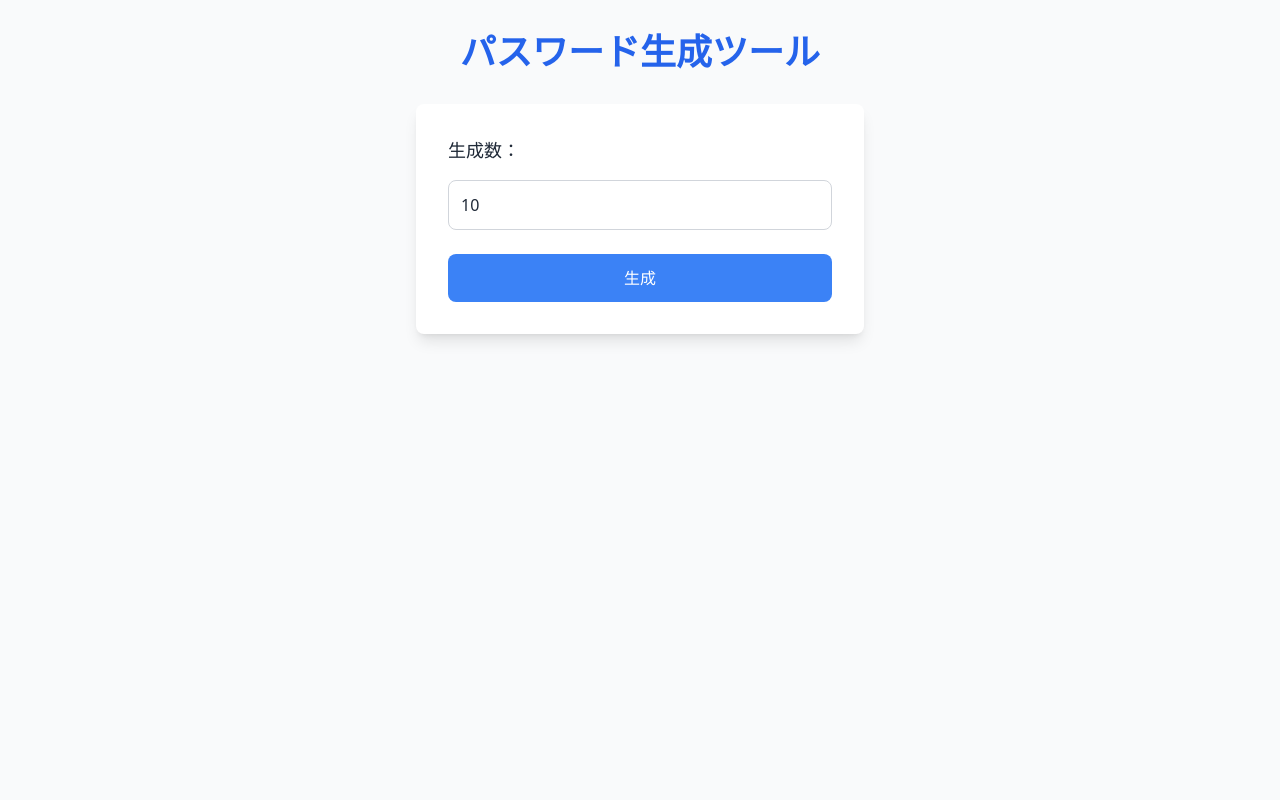
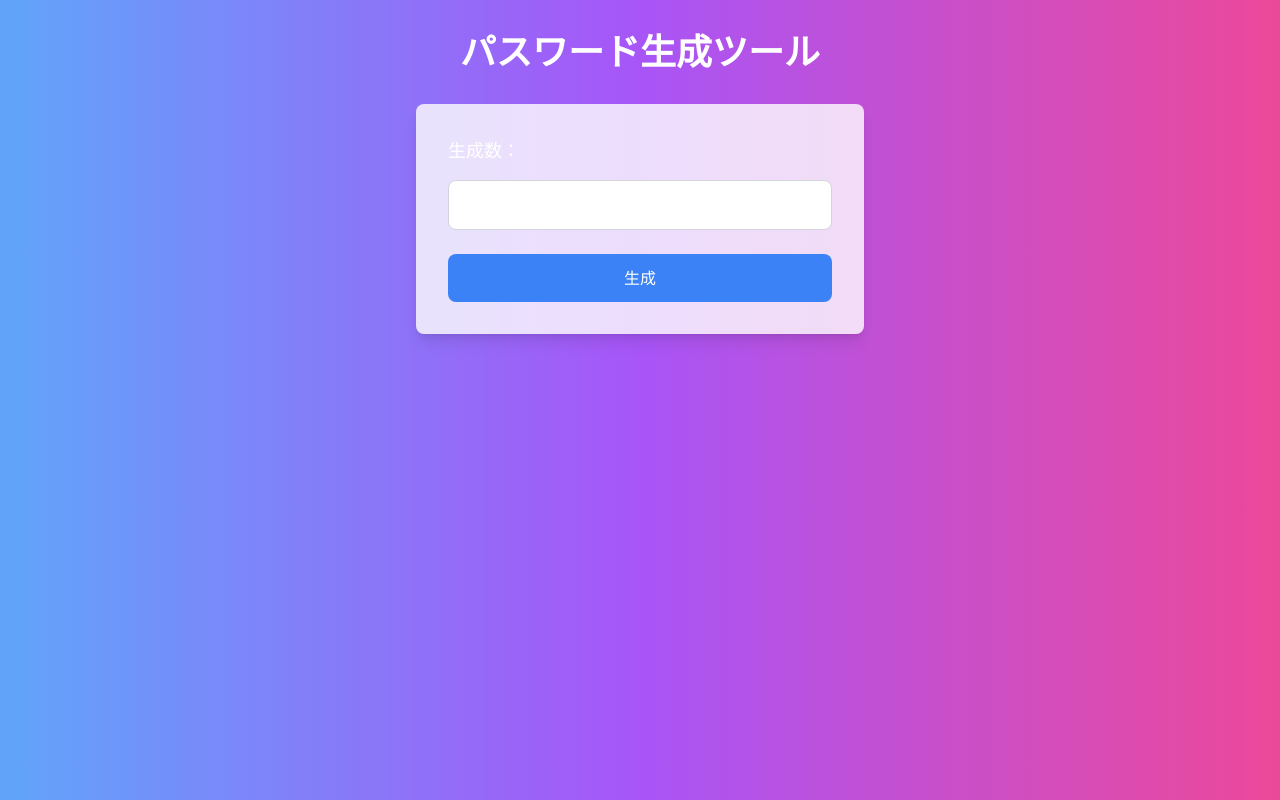
Before and after one commit to KIYOHA-RU/password-generator, a Flask app: page / in a window 1280 px wide. Run offline with Flask 3, Linux system fonts and the light colour scheme; some libraries are stand-ins or nearby versions.

Commit message:
UI調整: オシャレな背景デザインに変更

```diff
--- a/templates/index.html
+++ b/templates/index.html
@@ -5,11 +5,11 @@
   <title>パスワード生成</title>
   <script src="https://cdn.tailwindcss.com"></script>
 </head>
-<body class="bg-gray-50 text-gray-800 min-h-screen flex flex-col items-center py-8">
+<body class="bg-gradient-to-r from-blue-400 via-purple-500 to-pink-500 text-white font-sans min-h-screen flex flex-col items-center py-8">
 
-  <h1 class="text-4xl font-bold text-center text-blue-600 mb-8">パスワード生成ツール</h1>
+  <h1 class="text-4xl font-bold text-center text-white mb-8">パスワード生成ツール</h1>
 
-  <form method="POST" class="bg-white p-8 rounded-lg shadow-lg w-full max-w-md mb-8">
+  <form method="POST" class="bg-white bg-opacity-80 p-8 rounded-lg shadow-lg w-full max-w-md mb-8">
     <label class="block text-lg mb-4">生成数：</label>
     <input type="number" name="count" value="10" class="border border-gray-300 p-3 w-full rounded-lg mb-6 focus:outline-none focus:ring-2 focus:ring-blue-400">
     <button type="submit" class="bg-blue-500 text-white px-6 py-3 rounded-lg w-full hover:bg-blue-600 transition">生成</button>
@@ -32,7 +32,7 @@
     </div>
 
     <h2 class="text-3xl font-semibold mb-4 text-gray-700">生成結果</h2>
-    <ul class="bg-white p-6 rounded-lg shadow-lg w-full max-w-md divide-y divide-gray-200">
+    <ul class="bg-white bg-opacity-80 p-6 rounded-lg shadow-lg w-full max-w-md divide-y divide-gray-200">
       {% for pw in passwords %}
         <li class="py-3 text-lg text-gray-600">{{ pw }}</li>
       {% endfor %}
```
